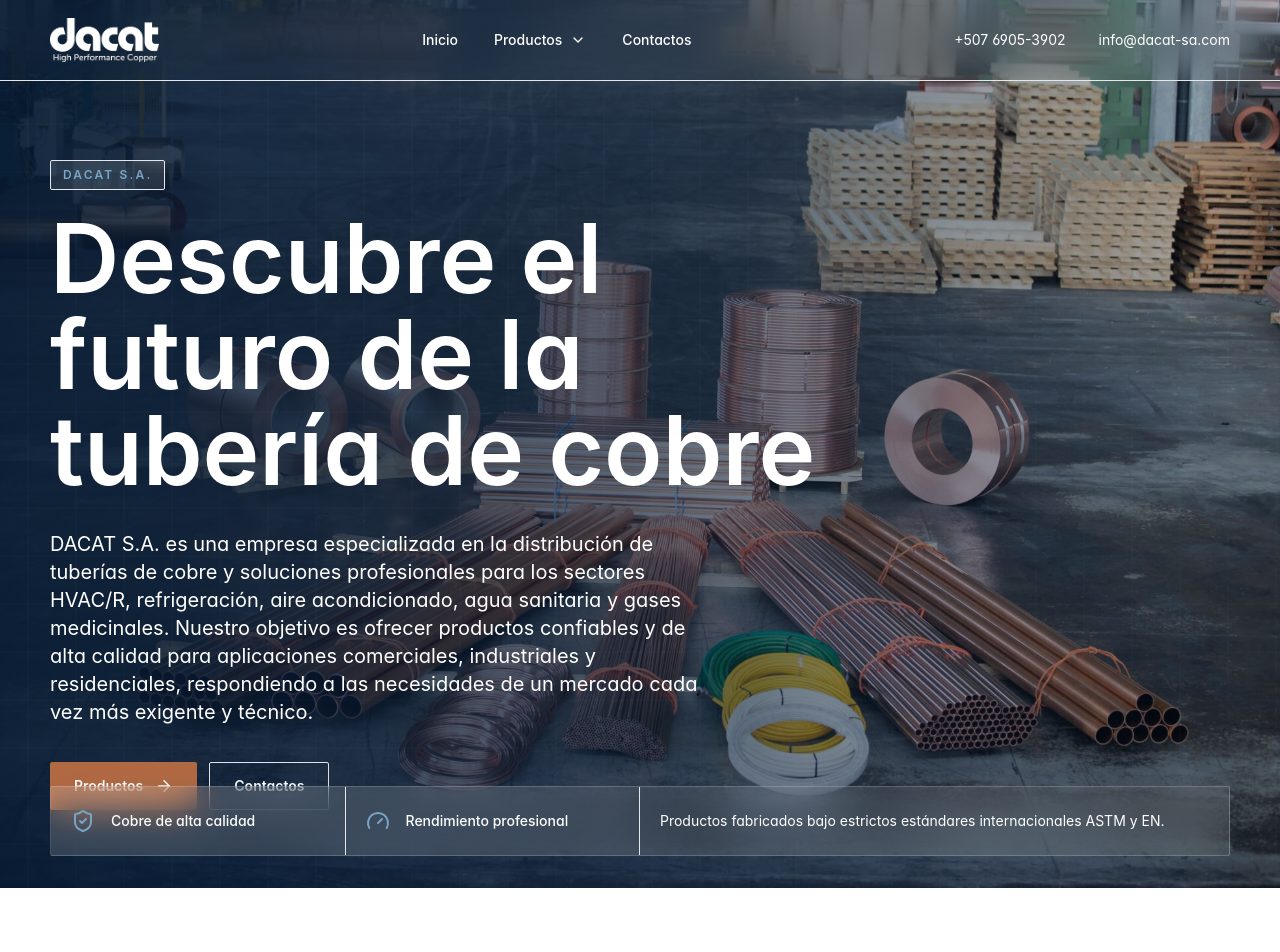
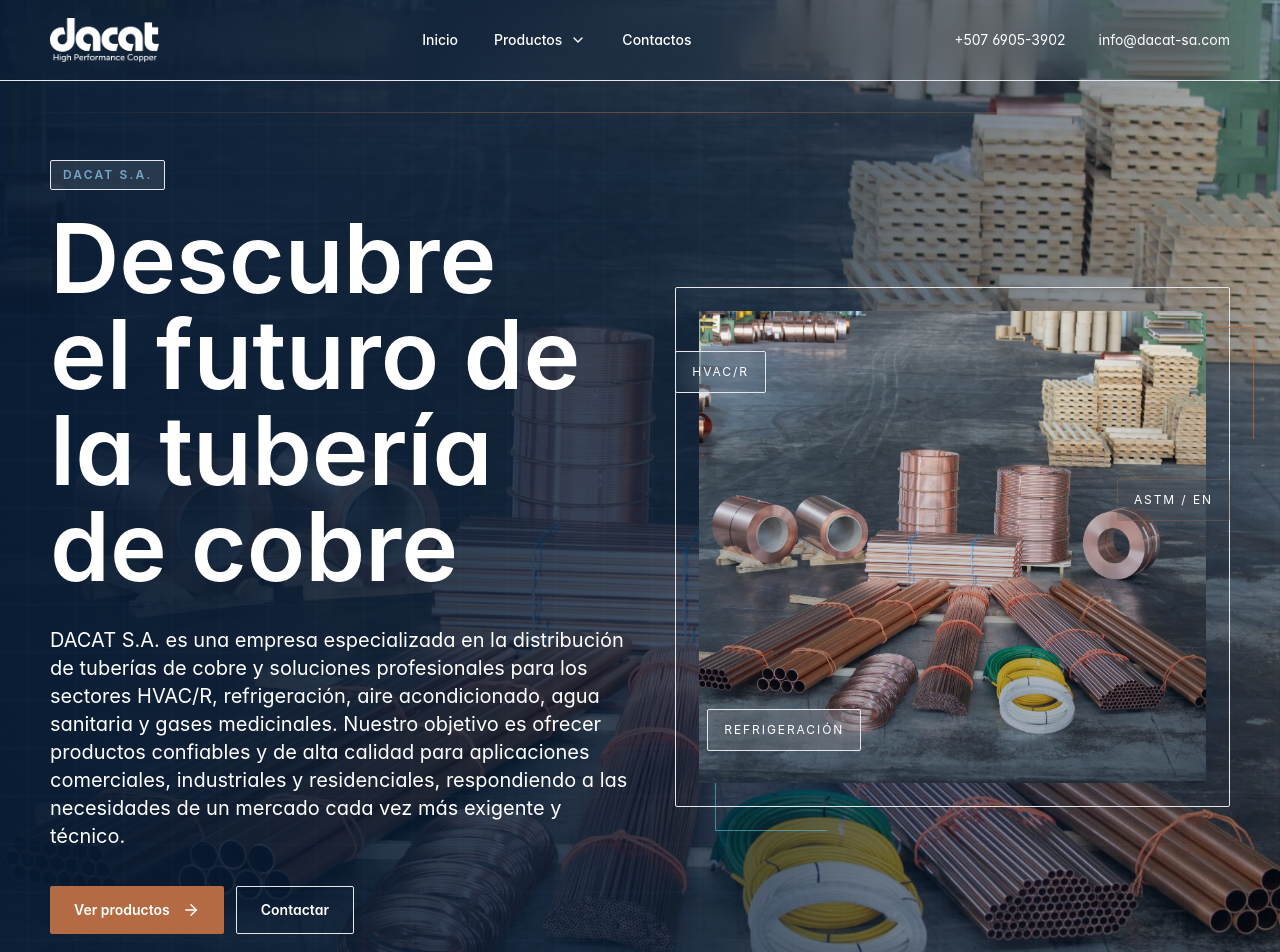
Before and after one commit to stez97/data-website, a Next.js app: page / in a window 1280 px wide. Shown: the top 952 px of the page. Built offline with nearby package versions, Linux system fonts and the light colour scheme.

Commit message:
Task 5 — Hero homepage con contenuti e immagini DACAT

```diff
--- a/src/components/sections/hero-section.tsx
+++ b/src/components/sections/hero-section.tsx
@@ -1,5 +1,5 @@
 import Image from "next/image";
-import { ArrowRight, Gauge, ShieldCheck } from "lucide-react";
+import { ArrowRight, Gauge, ShieldCheck, ThermometerSnowflake } from "lucide-react";
 import { dacatImages } from "@/data/assets";
 import { homeContent } from "@/data/content";
 import { Badge } from "@/components/ui/badge";
@@ -13,20 +13,24 @@
   const intro = homeContent.companyParagraphs[0];
 
   return (
-    <section id="inicio" className="relative min-h-[92vh] overflow-hidden bg-ocean-2 pt-20 text-white">
+    <section id="inicio" className="relative min-h-screen overflow-hidden bg-ocean-2 pt-20 text-white">
       <Image
         src={dacatImages.hero.src}
         alt={dacatImages.hero.alt}
         fill
         priority
-        className="object-cover opacity-58"
+        className="object-cover opacity-42"
       />
-      <div className="absolute inset-0 bg-[linear-gradient(90deg,rgba(7,26,50,0.92),rgba(7,26,50,0.66),rgba(7,26,50,0.22))]" />
+      <div className="absolute inset-0 bg-[linear-gradient(90deg,rgba(7,26,50,0.96),rgba(7,26,50,0.78),rgba(7,26,50,0.28))]" />
+      <div className="absolute inset-x-0 bottom-0 h-44 bg-[linear-gradient(180deg,transparent,rgba(7,26,50,0.96))]" />
+      <div className="absolute left-0 top-28 h-px w-full bg-gradient-to-r from-transparent via-copper/50 to-transparent" />
+      <div className="absolute -left-28 top-1/3 h-80 w-80 rounded-full bg-copper/18 blur-3xl" />
       <TechnicalBackground variant="dark" />
-      <Container className="relative flex min-h-[calc(92vh-80px)] items-end pb-10 pt-20">
+
+      <Container className="relative grid min-h-[calc(100vh-80px)] items-center gap-12 py-16 lg:grid-cols-[1.02fr_0.98fr] lg:py-20">
         <Reveal className="max-w-4xl">
           <Badge tone="dark" className="mb-5">DACAT S.A.</Badge>
-          <h1 className="max-w-4xl text-balance text-5xl font-semibold leading-[1.02] md:text-7xl lg:text-8xl">
+          <h1 className="max-w-4xl text-balance text-5xl font-semibold leading-[1.02] md:text-7xl xl:text-8xl">
             {homeContent.heroTitle}
           </h1>
           <p className="mt-8 max-w-2xl text-lg leading-8 text-white/78 md:text-xl">
@@ -38,16 +42,45 @@
               variant="primary"
               icon={<ArrowRight size={18} />}
             >
-              Productos
+              Ver productos
             </Button>
             <Button href="#contactos" variant="ghost">
-              Contactos
+              Contactar
             </Button>
           </div>
         </Reveal>
+
+        <Reveal delay={0.12} className="relative hidden min-h-[520px] lg:block">
+          <div className="absolute inset-8 rounded-sm border border-white/12 bg-white/[0.04] shadow-glass backdrop-blur-sm" />
+          <div className="absolute inset-0 rounded-sm border border-copper/24" />
+          <div className="absolute -right-6 top-10 h-28 w-28 border-r border-t border-copper/70" />
+          <div className="absolute -bottom-6 left-10 h-28 w-28 border-b border-l border-cyan/60" />
+
+          <div className="absolute inset-6 overflow-hidden rounded-sm">
+            <Image
+              src={dacatImages.hero.src}
+              alt={dacatImages.hero.alt}
+              fill
+              priority
+              className="object-cover object-center"
+            />
+            <div className="absolute inset-0 bg-[linear-gradient(180deg,rgba(7,26,50,0.04),rgba(7,26,50,0.38))]" />
+          </div>
+
+          <div className="absolute left-0 top-16 rounded-sm border border-white/14 bg-ocean-2/78 px-4 py-3 text-xs uppercase tracking-[0.16em] text-white/74 backdrop-blur-xl">
+            HVAC/R
+          </div>
+          <div className="absolute right-0 top-48 rounded-sm border border-copper/30 bg-copper/14 px-4 py-3 text-xs uppercase tracking-[0.16em] text-white/78 backdrop-blur-xl">
+            ASTM / EN
+          </div>
+          <div className="absolute bottom-14 left-8 rounded-sm border border-white/14 bg-white/10 px-4 py-3 text-xs uppercase tracking-[0.16em] text-white/74 backdrop-blur-xl">
+            Refrigeración
+          </div>
+        </Reveal>
       </Container>
-      <Container className="relative -mt-16 hidden pb-8 lg:block">
-        <Card variant="glass" className="grid grid-cols-[1fr_1fr_2fr] overflow-hidden">
+
+      <Container className="relative -mt-8 hidden pb-8 lg:block">
+        <Card variant="glass" className="grid grid-cols-[1fr_1fr_1fr_1.7fr] overflow-hidden">
           <div className="flex items-center gap-4 border-r border-white/14 p-5">
             <ShieldCheck className="text-steel" />
             <span className="text-sm font-medium text-white/82">Cobre de alta calidad</span>
@@ -55,6 +88,10 @@
           <div className="flex items-center gap-4 border-r border-white/14 p-5">
             <Gauge className="text-steel" />
             <span className="text-sm font-medium text-white/82">Rendimiento profesional</span>
+          </div>
+          <div className="flex items-center gap-4 border-r border-white/14 p-5">
+            <ThermometerSnowflake className="text-steel" />
+            <span className="text-sm font-medium text-white/82">Sectores HVAC/R</span>
           </div>
           <div className="p-5 text-sm leading-7 text-white/78">
             Productos fabricados bajo estrictos estándares internacionales ASTM y EN.
```
